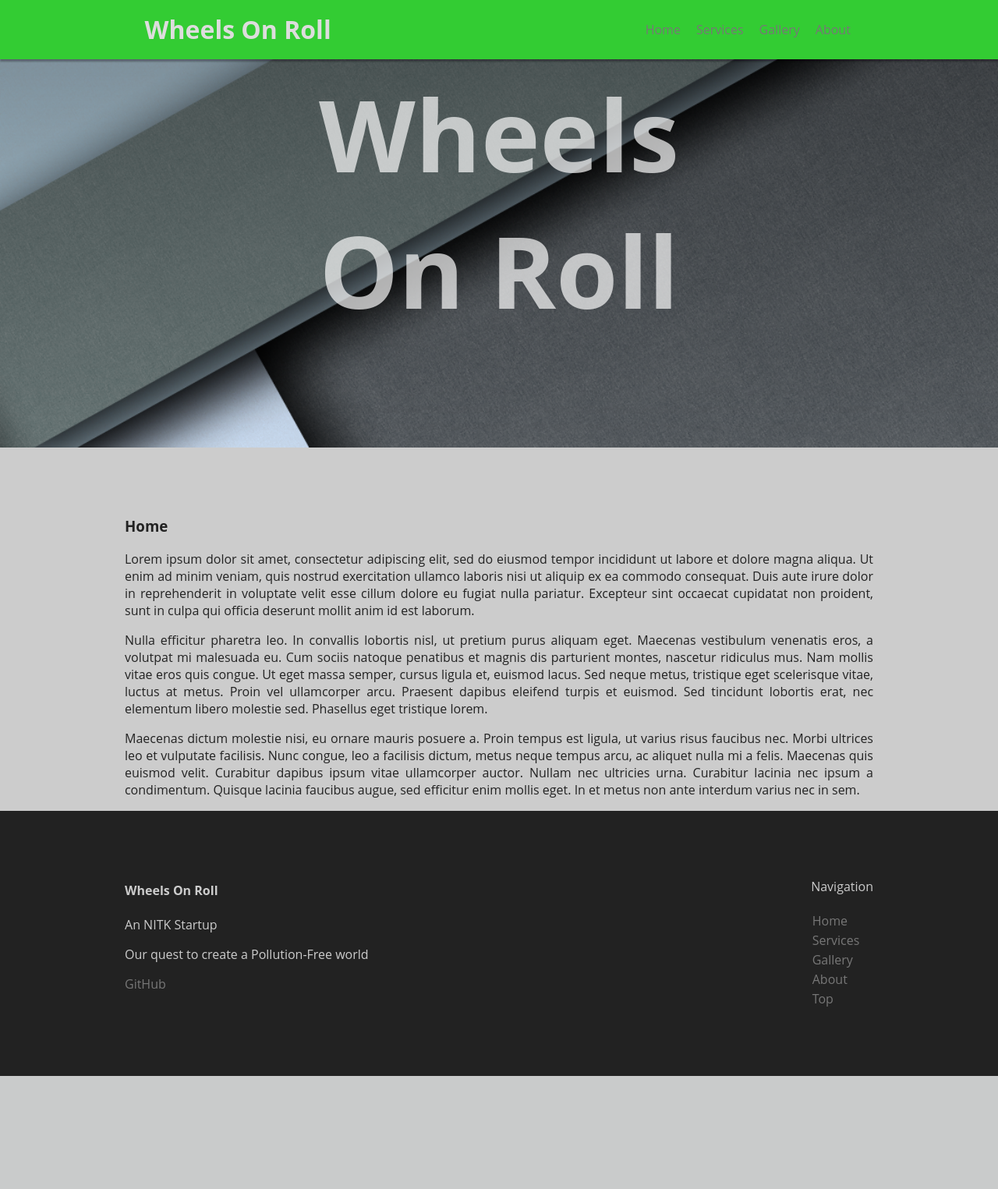
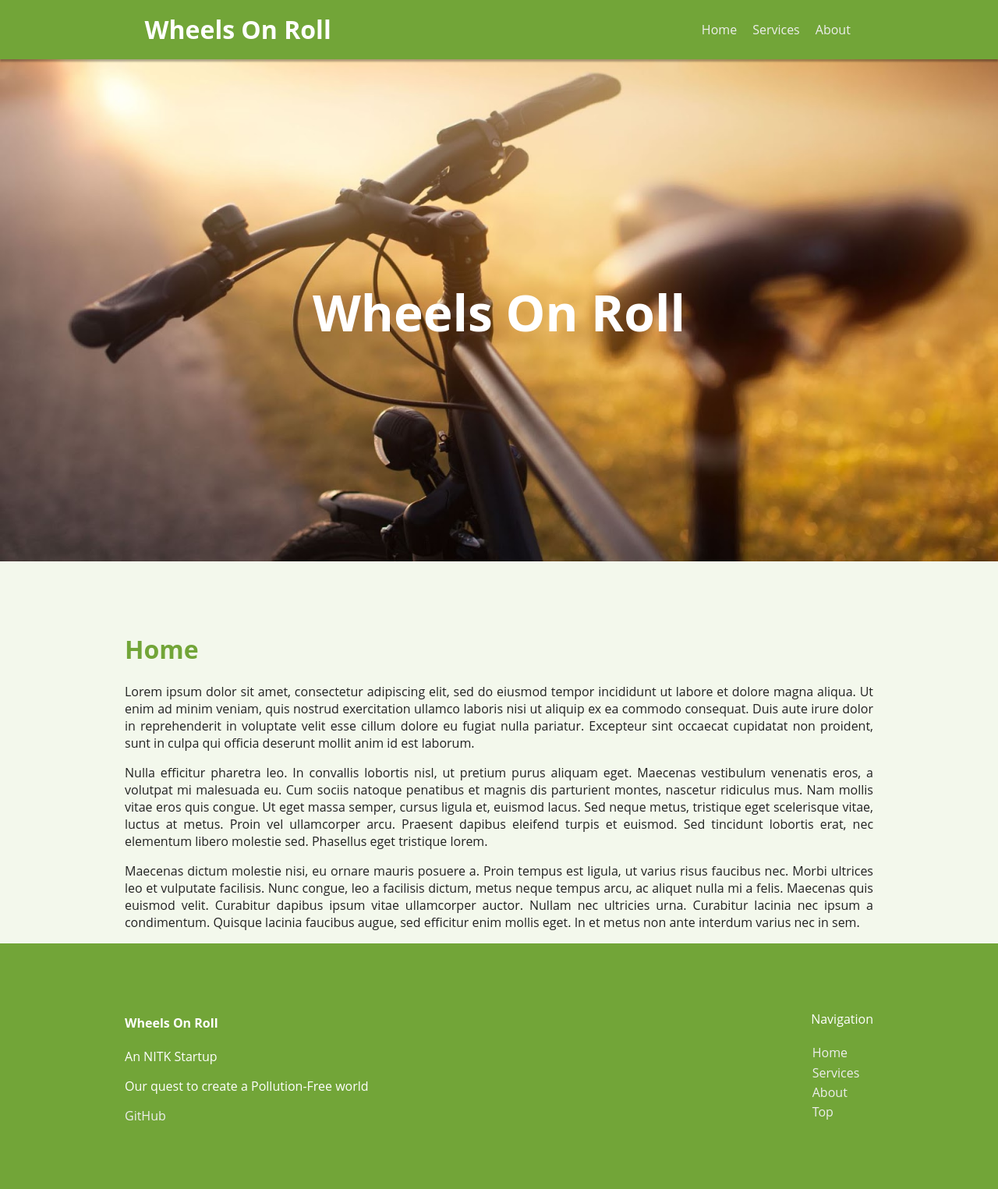
Before and after one commit to WheelsOnRoll/OldWebsite, a PHP site: page / in a window 1280 px wide. Shown: the whole page at 78% size. Before the commit the page ends 1380 px from the top, so only its background shows below. Run offline with PHP 8.4, Linux system fonts and the light colour scheme.

Commit message:
Revamped UI

```diff
--- a/index.html
+++ b/index.html
@@ -11,7 +11,7 @@
 
 
   <!--  Replace with Carousel with timer -->
-  	<img src="images/bg-img.png" class="bg-img">
+  	<img src="images/cycle.jpg" class="bg-img">
   	<div class="title"><b>Wheels On Roll</b></div>
 
 
@@ -23,7 +23,6 @@
 		<ul>
 		  <li><a href="#">Home</a></li>
 		  <li><a href="src/services.html">Services</a></li>
-		  <li><a href="src/gallery.html">Gallery</a></li>
 		  <li><a href="src/about.html">About</a></li>
 		</ul>
 	  </nav>
@@ -32,7 +31,7 @@
 
     <div class="container" id="home">
 
-    	<h3>Home</h3>
+    	<h1 class="label">Home</h1>
 
    		<p>
           Lorem ipsum dolor sit amet, consectetur adipiscing
@@ -82,7 +81,6 @@
 				  <div style="padding-bottom: 20px;">Navigation<br></div>
 				    <li><a href="#">Home</a></li>
             <li><a href="src/services.html">Services</a></li>
-            <li><a href="src/gallery.html">Gallery</a></li>
             <li><a href="src/about.html">About</a></li>
             <li id="a-top"><a href="#">Top</a></li>
 				</ul>
--- a/src/css/styles.css
+++ b/src/css/styles.css
@@ -12,7 +12,7 @@ My quest to create responsive web page using CSS only
 
 body {
     margin: 0;
-    background-color: #ccc;
+    background-color: #f3f8ec;
     color: #222;
     width: 100%;
     font-family: 'Open Sans', sans-serif;
@@ -31,8 +31,8 @@ body {
 .footer {
     display: inline-block;
     width: 100%;
-    color: #ccc;
-    background-color: #222;
+    color: #fff;
+    background-color: #72a538;
     padding-bottom: 70px;
 }
 
@@ -80,21 +80,26 @@ body {
 .title {
     position: absolute;
     left: 50%;
-    -webkit-transform: translate(-50%,-140%);
-        -ms-transform: translate(-50%,-140%);
-         -o-transform: translate(-50%,-140%);
-            transform: translate(-50%,-140%);
-    font-size: 10vw;
-    color: rgba(250,250,250,0.7);
+    -webkit-transform: translate(-50%,-50%);
+        -ms-transform: translate(-50%,-50%);
+         -o-transform: translate(-50%,-50%);
+            transform: translate(-50%,-50%);
+    top: 50%;
+    font-size: 5vw;
+    color: #fff /* rgba(250,250,250,0.7);*/
+}
+
+.label {
+    color: #72a538;
 }
 
 a {
-    color: #777;
+    color: #eee;
     text-decoration: none;
 }
 
 a:hover {
-    color: #eee;
+    color: #fff;
 }
 
 .bg-img {
@@ -102,12 +107,11 @@ a:hover {
     display: inline-block;
     vertical-align: middle;
     background-size: 100%;
-    background-position: 50% 50%;
     background-repeat: no-repeat;
 }
 
 header {
-    background: #33cc33;
+    background: #72a538;
     width: 100%;
     height: 76px;
     position: fixed;
@@ -129,7 +133,7 @@ header {
         -ms-transform: translateY(-50%);
          -o-transform: translateY(-50%);
             transform: translateY(-50%);
-    color: #ddd;
+    color: #fff;
     margin-left: 2%;
     float: left;
     -webkit-transition: all .15s ease-out;
```
Also changed, not shown: images/cosmic.jpg (added), images/cycle.jpg (added), images/cycle1.jpg (added).
